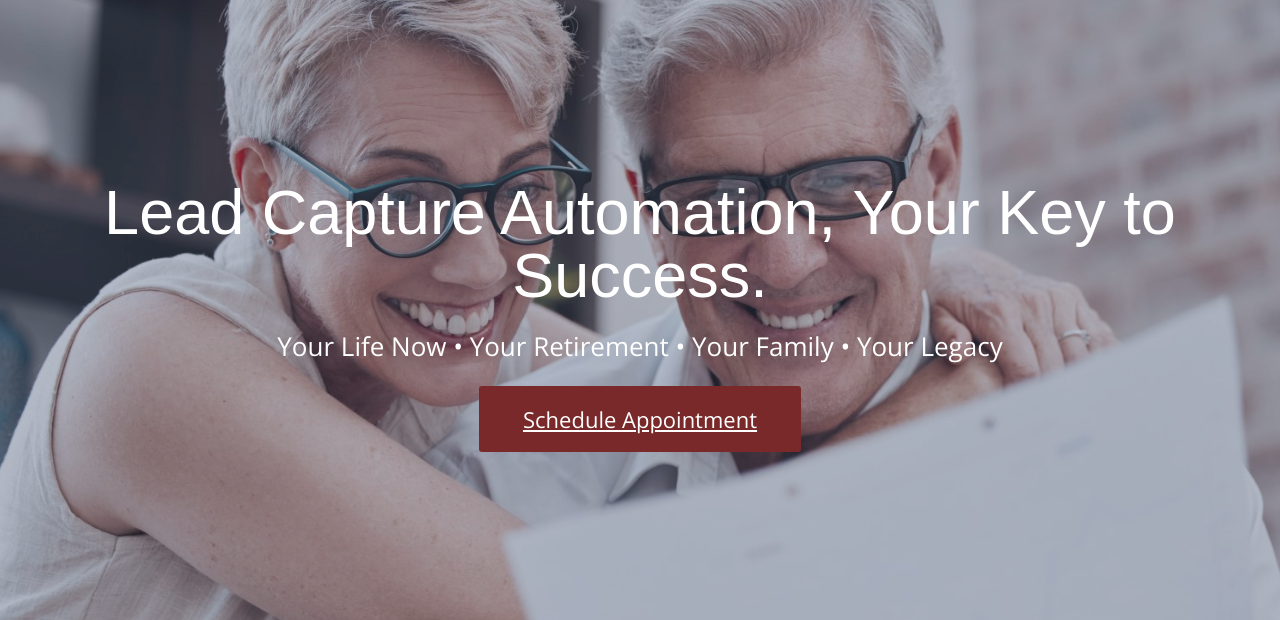
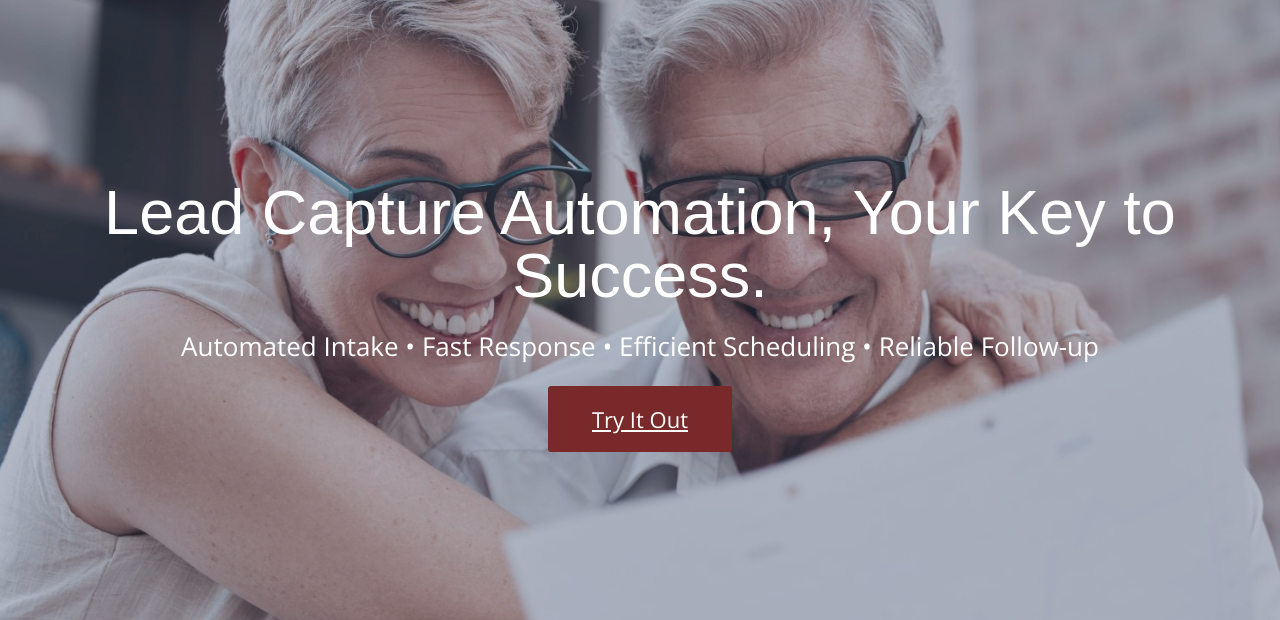
Before and after one commit to mario-guerra/email-automation, a plain HTML site: page site-ghpages/index.html in a window 1280 px wide. Shown: the part 190-810 px from the top of the page. Drawn offline with Linux system fonts and the light colour scheme; a script that the page names is missing; a web font is replaced by a local one.

Commit message:
text changes

```diff
--- a/site-ghpages/index.html
+++ b/site-ghpages/index.html
@@ -819,7 +819,7 @@ html,body{
 <div class="elementor-element elementor-element-d1ec356 elementor-widget elementor-widget-text-editor" data-element_type="widget" data-id="d1ec356" data-widget_type="text-editor.default">
 <div class="elementor-widget-container">
 <p>
-                    Your Life Now • Your Retirement • Your Family • Your Legacy
+                    Automated Intake • Fast Response • Efficient Scheduling • Reliable Follow-up
                    </p>
 </div>
 </div>
@@ -829,7 +829,7 @@ html,body{
 <a class="elementor-button elementor-size-sm elementor-animation-grow" role="button" tabindex="0">
 <span class="elementor-button-content-wrapper">
 <span class="elementor-button-text">
-                       Schedule Appointment
+                       Try It Out
                       </span>
 </span>
 </a>
```
